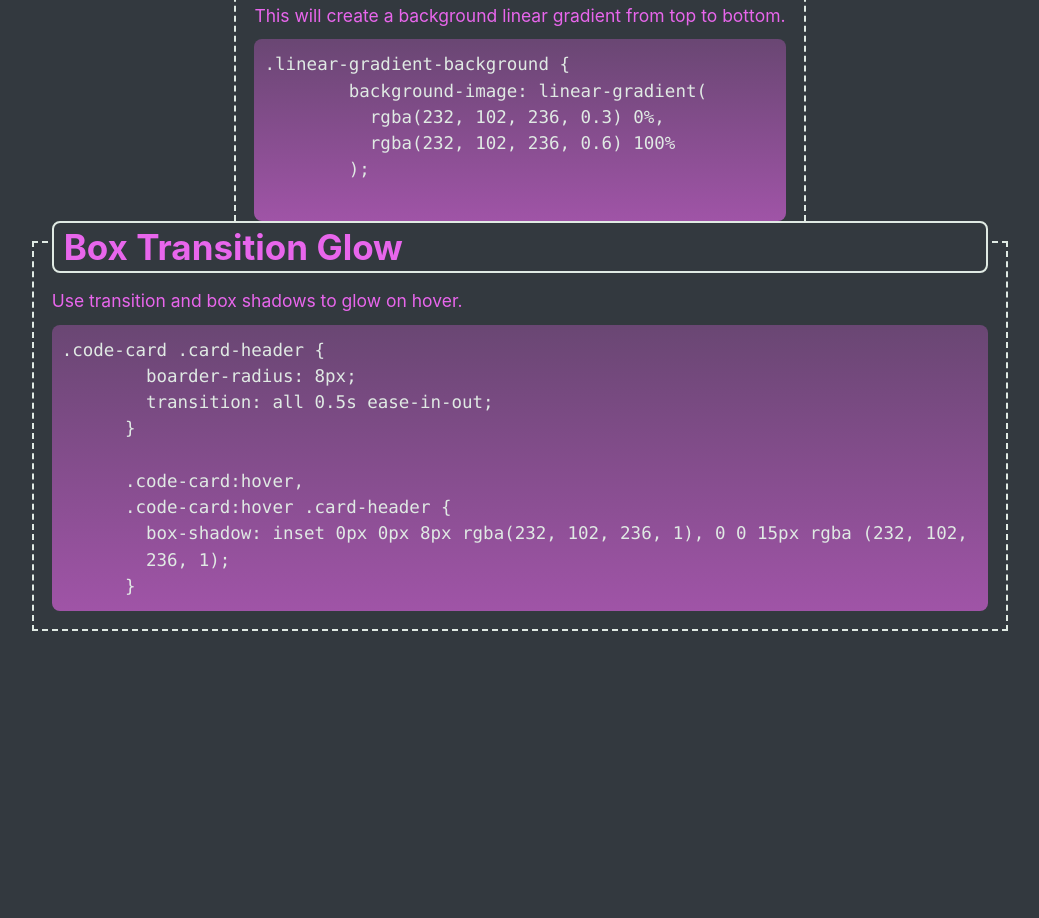
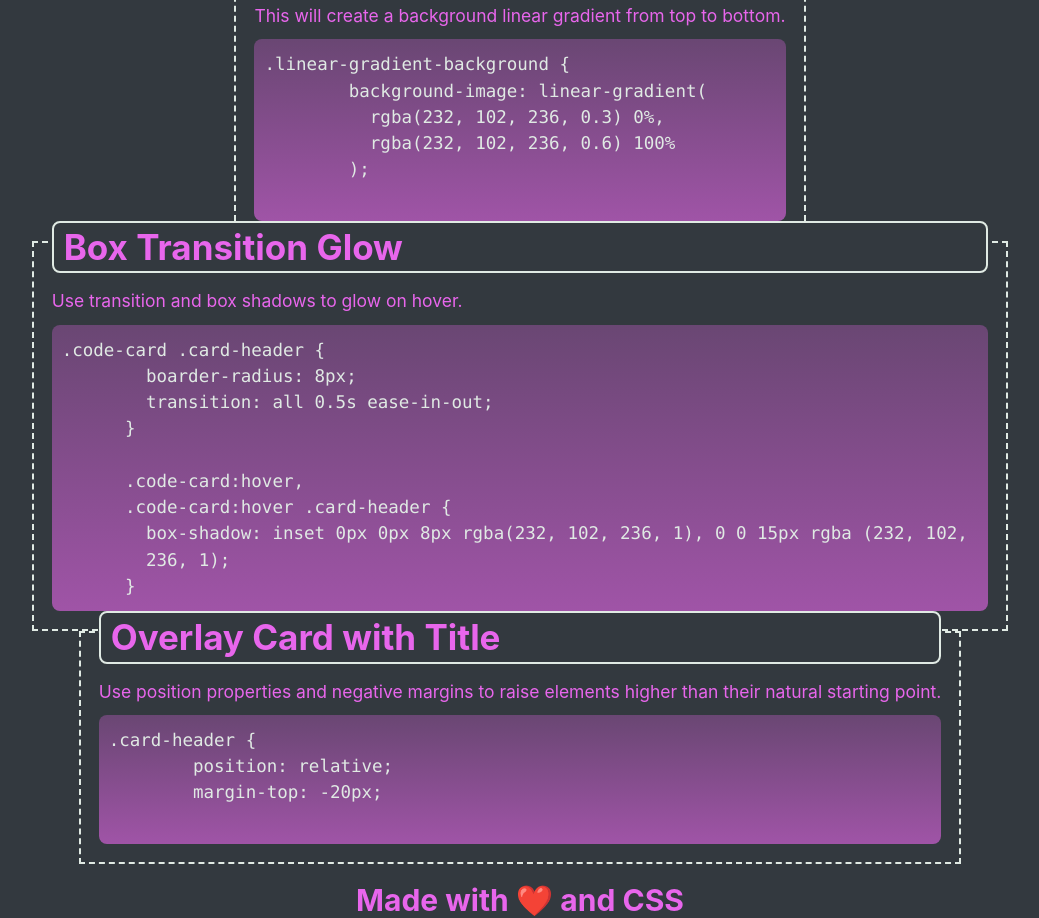
Before and after one commit to topcowmoo/mini-project2, a plain HTML site: page index.html in a window 1280 px wide. Shown: the part 583-1501 px from the top of the page, without its empty margins (120-1159 px from the left). Before the commit the page ends 1214 px from the top, so only its background shows below. Drawn offline with Linux system fonts and the light colour scheme.

Commit message:
finished main section and footer

```diff
--- a/index.html
+++ b/index.html
@@ -100,10 +100,27 @@
     </figure>
   </div>
 
-
-
+  <div class="class column">
+    <figure class="card code-card">
+      <h2 class="card-header">Overlay Card with Title</h2>
+      <div class ="card-body">
+        <p>Use position properties and negative margins to raise elements higher
+          than their natural starting point.
+        </p>
+      </div>
+      <pre class="code-block"><code>.card-header {
+        position: relative;
+        margin-top: -20px;
+      </code></pre>
+      </figure>
+  </div>
  </section>
 </main>
 
+<footer>
+<h3>Made with <span role="img" aria-label="heart">❤️</span> and CSS</h3>
+</footer>
+
 </body>
+
 </html>
```
